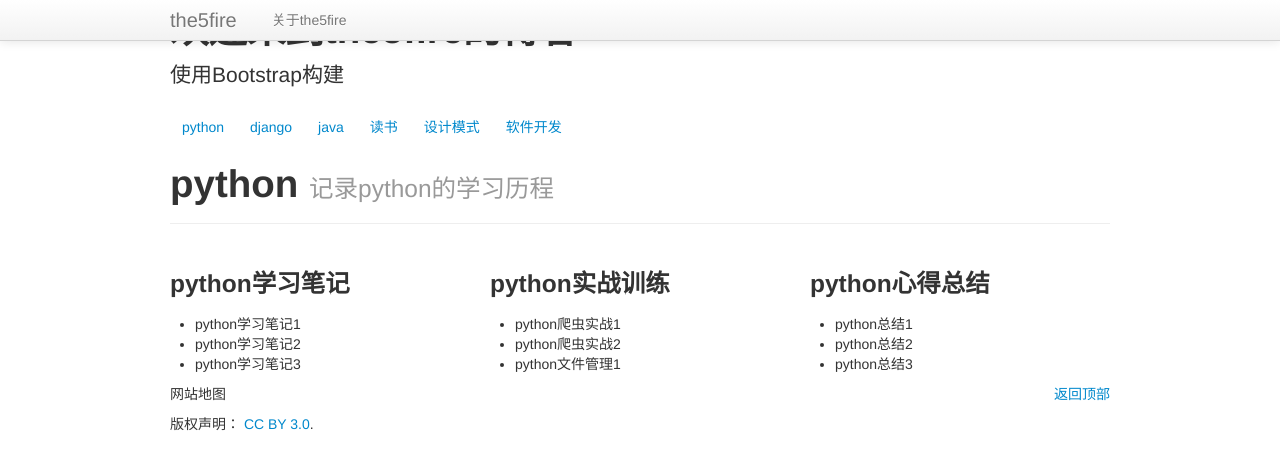
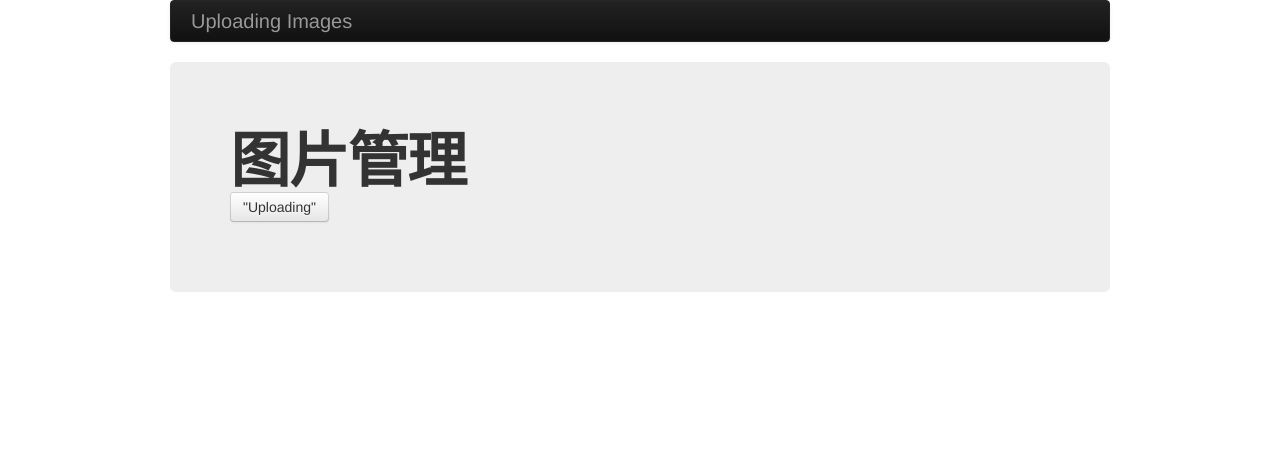
Before and after one commit to zhenchaozhu/picManage, a Django app: page / in a window 1280 px wide. Shown: the top 470 px of the page. Run offline with Django 3.2, Linux system fonts and the light colour scheme; some libraries are stand-ins or nearby versions.

Commit message:
添加主页面

```diff
--- a/pic_manage/settings.py
+++ b/pic_manage/settings.py
@@ -56,7 +56,7 @@ MEDIA_URL = ''
 # Don't put anything in this directory yourself; store your static files
 # in apps' "static/" subdirectories and in STATICFILES_DIRS.
 # Example: "/home/media/media.lawrence.com/static/"
-STATIC_ROOT = os.path.join(ROOT_PATH, 'static')
+#STATIC_ROOT = os.path.join(ROOT_PATH, 'static')
 
 # URL prefix for static files.
 # Example: "http://media.lawrence.com/static/"
@@ -72,7 +72,7 @@ STATICFILES_DIRS = (
     # Put strings here, like "/home/html/static" or "C:/www/django/static".
     # Always use forward slashes, even on Windows.
     # Don't forget to use absolute paths, not relative paths.
-    os.path.join(ROOT_PATH, 'static')
+    os.path.join(ROOT_PATH, 'static'),
 )
 
 # List of finder classes that know how to find static files in
--- a/pic_manage/templates/main.html
+++ b/pic_manage/templates/main.html
@@ -1,92 +1,32 @@
-<!DOCTYPE HTML>
+<!DOCTYPE html>
 <html>
 <head>
-    <meta http-equiv="content-type" content="text/html; charset=utf-8">
-    <meta http-equiv="cache-control" content="no-cache">
-    <title>TonyCoolZhu</title>
-    <link type="text/css" rel="stylesheet" href="/static/bootstrap/css/bootstrap.css" />
+    <title>图片管理</title>
+    <!-- Bootstrap -->
+    <link href="/static/bootstrap/css/bootstrap.css" rel="stylesheet" media="screen">
+    <script type="text/javascript" src="/static/bootstap/js/bootstrap.js"></script>
+    <style type="text/css">
+        .hero-unit .file-input-wrapper {
+            margin: 0 0 10px 0;
+        }
+    </style>
 </head>
 <body>
-
-<div class="navbar navbar-fixed-top">
-    <div class="navbar-inner">
-        <div class="container">
-            <button type="button" class="btn btn-navbar" data-toggle="collapse" data-target=".nav-collapse">
-                <span class="icon-bar"></span>
-                <span class="icon-bar"></span>
-                <span class="icon-bar"></span>
-            </button>
-            <a class="brand" target="_blank" href="http://www.the5fire.net">the5fire</a>
-            <div class="nav-collapse collapse">
-                <ul class="nav">
-                    <li class="">
-                        <a href="http://www.the5fire.net/about" target="_blank">关于the5fire</a>
-                    </li>
-                </ul>
+    <div class="container">
+        <div class="navbar navbar-inverse">
+            <div class="navbar-inner">
+                <a class="brand">Uploading Images</a>
             </div>
         </div>
+        <div class="hero-unit">
+            <h1>图片管理</h1>
+            <a class="file-input-wrapper btn">"Uploading"
+                <input type="file" style="position:absolute;left:260px;top:190px;opacity:0;z-index:99;"/>
+            </a>
+        </div>
     </div>
-</div>
-<div class="container">
-    <header class="jumbotron subhead" id="overview">
-        <h1>欢迎来到the5fire的博客</h1>
-        <p class="lead">使用Bootstrap构建</p>
-        <div class="subnav">
-            <ul class="nav nav-pills">
-                <li><a href="#">python</a></li>
-                <li><a href="#">django</a></li>
-                <li><a href="#">java</a></li>
-                <li><a href="#">读书</a></li>
-                <li><a href="#">设计模式</a></li>
-                <li><a href="#">软件开发</a></li>
-            </ul>
-        </div>
-    </header>
-
-    <section id="typography">
-        <div class="page-header">
-            <h1>python <small>记录python的学习历程</small></h1>
-        </div>
-
-        <!-- Headings & Paragraph Copy -->
-        <div class="row">
-            <div class="span4">
-                <h3>python学习笔记</h3>
-                <ul>
-                    <li>python学习笔记1</li>
-                    <li>python学习笔记2</li>
-                    <li>python学习笔记3</li>
-                </ul>
-            </div>
-            <div class="span4">
-                <h3>python实战训练</h3>
-                <ul>
-                    <li>python爬虫实战1</li>
-                    <li>python爬虫实战2</li>
-                    <li>python文件管理1</li>
-                </ul>
-            </div>
-            <div class="span4">
-                <h3>python心得总结</h3>
-                <ul>
-                    <li>python总结1</li>
-                    <li>python总结2</li>
-                    <li>python总结3</li>
-                </ul>
-            </div>
-        </div>
-    </section>
-</div>
-
-<div class="container">
-    <footer class="footer">
-        <p class="pull-right"><a href="#">返回顶部</a></p>
-        <p>网站地图</p>
-        <p>版权声明： <a href="http://creativecommons.org/licenses/by/3.0/">CC BY 3.0</a>.</p>
-    </footer>
-</div>
-
 </body>
 <script type="text/javascript">
+
 </script>
 </html>
--- a/pic_manage/urls.py
+++ b/pic_manage/urls.py
@@ -3,6 +3,7 @@ from django.conf.urls.defaults import patterns, include, url
 # Uncomment the next two lines to enable the admin:
 from django.contrib import admin
 from pic_manage.picture.views import homepage_view
+from django.contrib.staticfiles.urls import staticfiles_urlpatterns
 admin.autodiscover()
 
 urlpatterns = patterns('',
@@ -16,3 +17,4 @@ urlpatterns = patterns('',
     # Uncomment the next line to enable the admin:
     url(r'^admin/', include(admin.site.urls)),
 )
+urlpatterns += staticfiles_urlpatterns()
```
